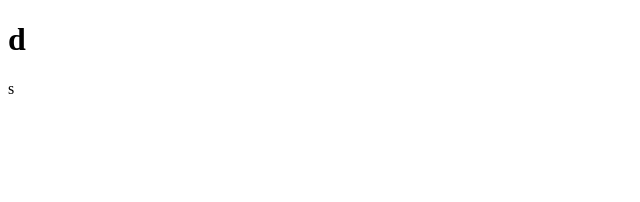
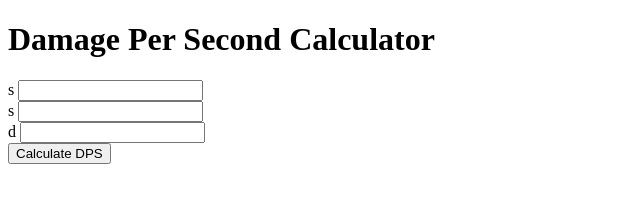
Before and after one commit to epix1778/mbuildmaker, a plain HTML site: page index.html in a window 1280 px wide. Shown: the whole page, without its empty margins (0-640 px from the left). Drawn offline with Linux system fonts and the light colour scheme.

Commit message:
Update index.html

```diff
--- a/index.html
+++ b/index.html
@@ -1,7 +1,30 @@
 <!DOCTYPE html>
-<html>
-  <body>
-    <h1>d</h1>
-    <p>s</p>
-  </body>
+<html lang="en">
+<head>
+  <meta charset="UTF-8">
+  <meta name="viewport" content="width=device-width, initial-scale=1.0">
+  <title>Damage Per Second Calculator</title>
+  <link rel="stylesheet" href="styles.css">
+</head>
+<body>
+  <div class="container">
+    <h1>Damage Per Second Calculator</h1>
+    <form id="calculator-form">
+      <div class="form-group">
+        <label for="attack-power">s</label>
+        <input type="number" id="attack-power" name="attack-power" required>
+      </div>
+      <div class="form-group">
+        <label for="attack-speed">s</label>
+        <input type="number" id="attack-speed" name="attack-speed" required>
+      </div>
+      <div class="form-group">
+        <label for="critical-chance">d</label>
+        <input type="number" id="critical-chance" name="critical-chance" required>
+      </div>
+      <button type="submit">Calculate DPS</button>
+    </form>
+    <div id="result"></div>
+  </div>
+</body>
 </html>
```
